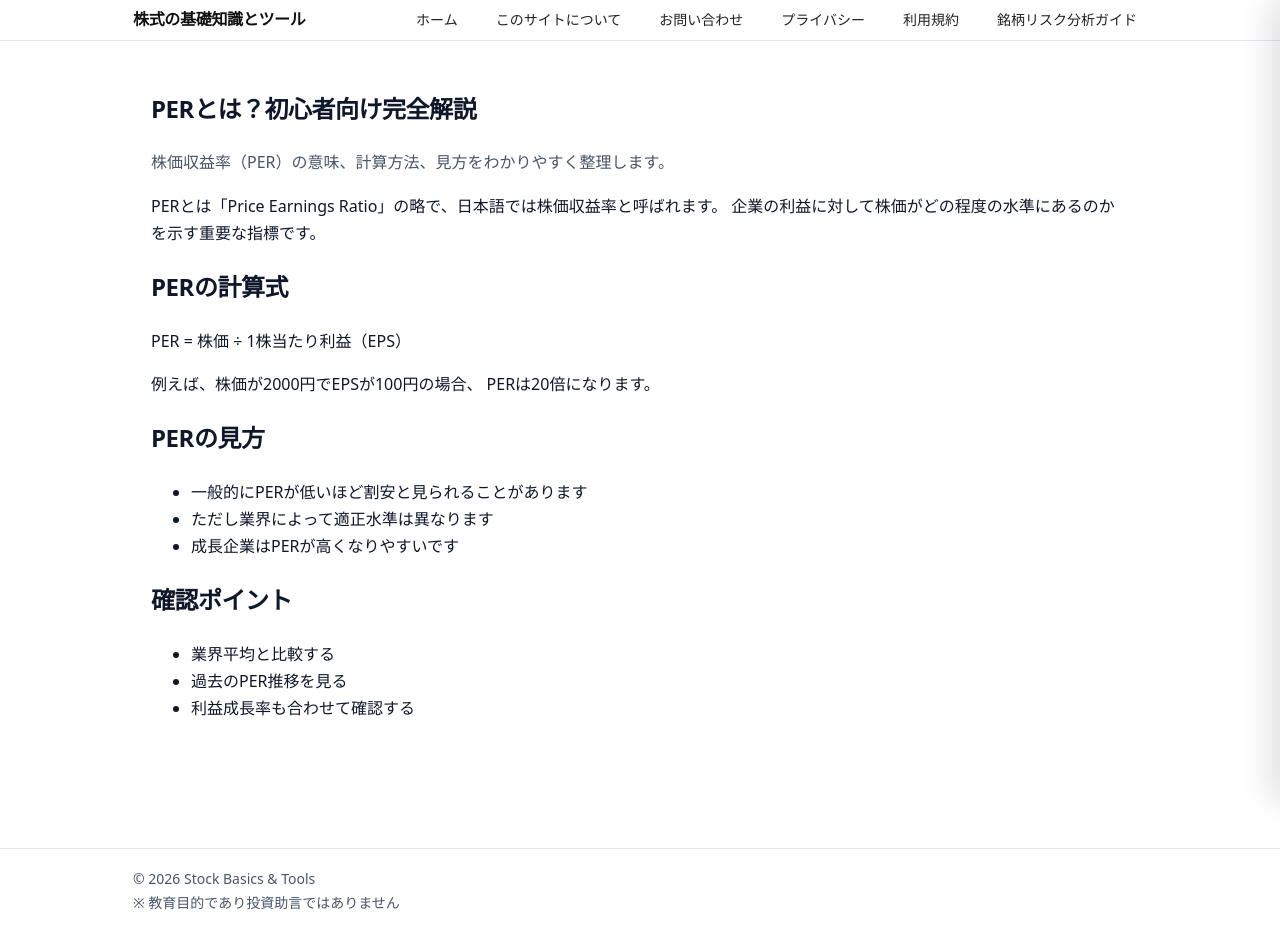
After one commit to kellyrenner15-del/p1, a Flask app: page /per-explained in a window 1280 px wide. The commit adds this page. Run offline with Flask 3, Linux system fonts and the light colour scheme.

Commit message:
添加一些文章

```diff
--- a/app.py
+++ b/app.py
@@ -29,6 +29,17 @@ def terms():
 def stock_risk_guide():
     return render_template("stock_risk_guide.html")
 
+@app.route("/per-explained")
+def per_explained():
+    return render_template("per_explained.html")
+
+@app.route("/pbr-explained")
+def pbr_explained():
+    return render_template("pbr_explained.html")
+
+@app.route("/roe-explained")
+def roe_explained():
+    return render_template("roe_explained.html")
 
 # ------------------------
 # SEO 文件（全部放这里）
--- /dev/null
+++ b/templates/per_explained.html
@@ -0,0 +1,44 @@
+{% extends "base.html" %}
+
+{% block title %}PERとは？初心者向け完全解説 | Wuelefo{% endblock %}
+{% block description %}PERとは何か、計算方法、見方、注意点を初心者向けにわかりやすく解説します。{% endblock %}
+{% block canonical %}https://wuelefo.com/per-explained{% endblock %}
+{% block og_url %}https://wuelefo.com/per-explained{% endblock %}
+
+{% block content %}
+<section class="page">
+  <div class="page-head">
+    <h1>PERとは？初心者向け完全解説</h1>
+    <p class="lead">株価収益率（PER）の意味、計算方法、見方をわかりやすく整理します。</p>
+  </div>
+
+  <div class="card-box">
+    <p>
+      PERとは「Price Earnings Ratio」の略で、日本語では株価収益率と呼ばれます。
+      企業の利益に対して株価がどの程度の水準にあるのかを示す重要な指標です。
+    </p>
+
+    <h2>PERの計算式</h2>
+    <p>PER = 株価 ÷ 1株当たり利益（EPS）</p>
+
+    <p>
+      例えば、株価が2000円でEPSが100円の場合、
+      PERは20倍になります。
+    </p>
+
+    <h2>PERの見方</h2>
+    <ul class="list">
+      <li>一般的にPERが低いほど割安と見られることがあります</li>
+      <li>ただし業界によって適正水準は異なります</li>
+      <li>成長企業はPERが高くなりやすいです</li>
+    </ul>
+
+    <h2>確認ポイント</h2>
+    <ul class="list">
+      <li>業界平均と比較する</li>
+      <li>過去のPER推移を見る</li>
+      <li>利益成長率も合わせて確認する</li>
+    </ul>
+  </div>
+</section>
+{% endblock %}
```
Also changed, not shown: sitemap.xml (+10 -0 lines), templates/index.html (+9 -1 lines), templates/pbr_explained.html (added, +39 -0 lines), templates/roe_explained.html (added, +38 -0 lines).
